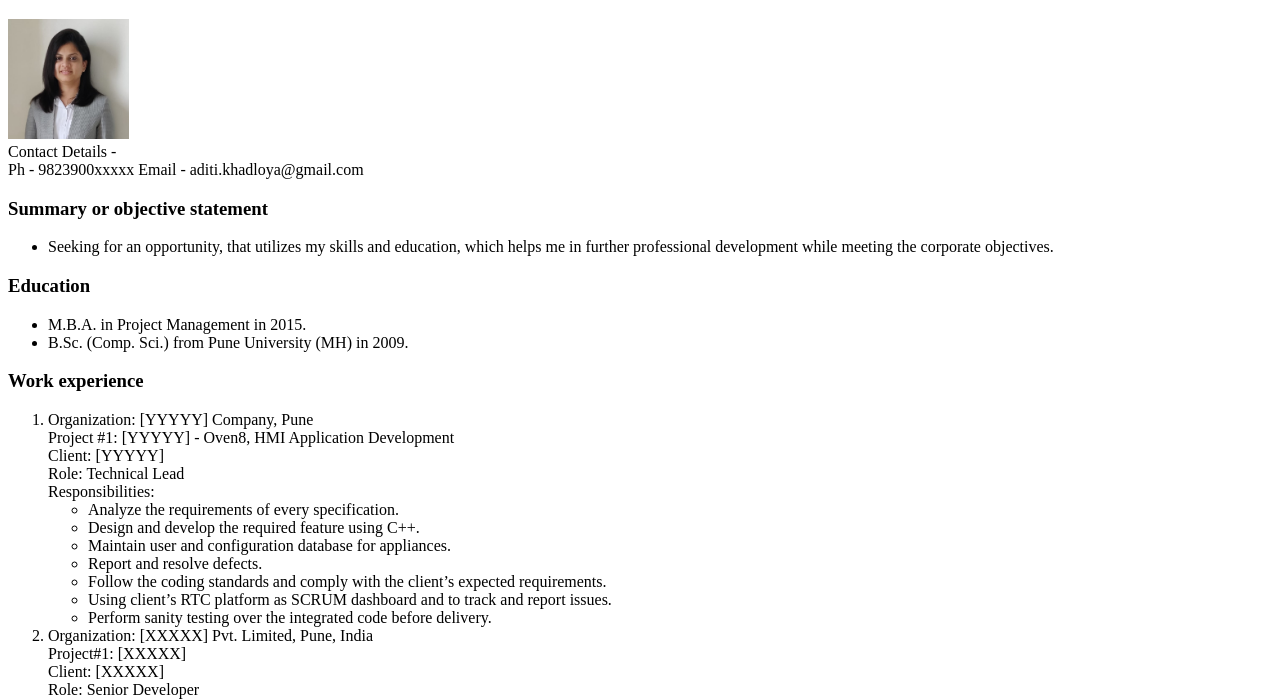
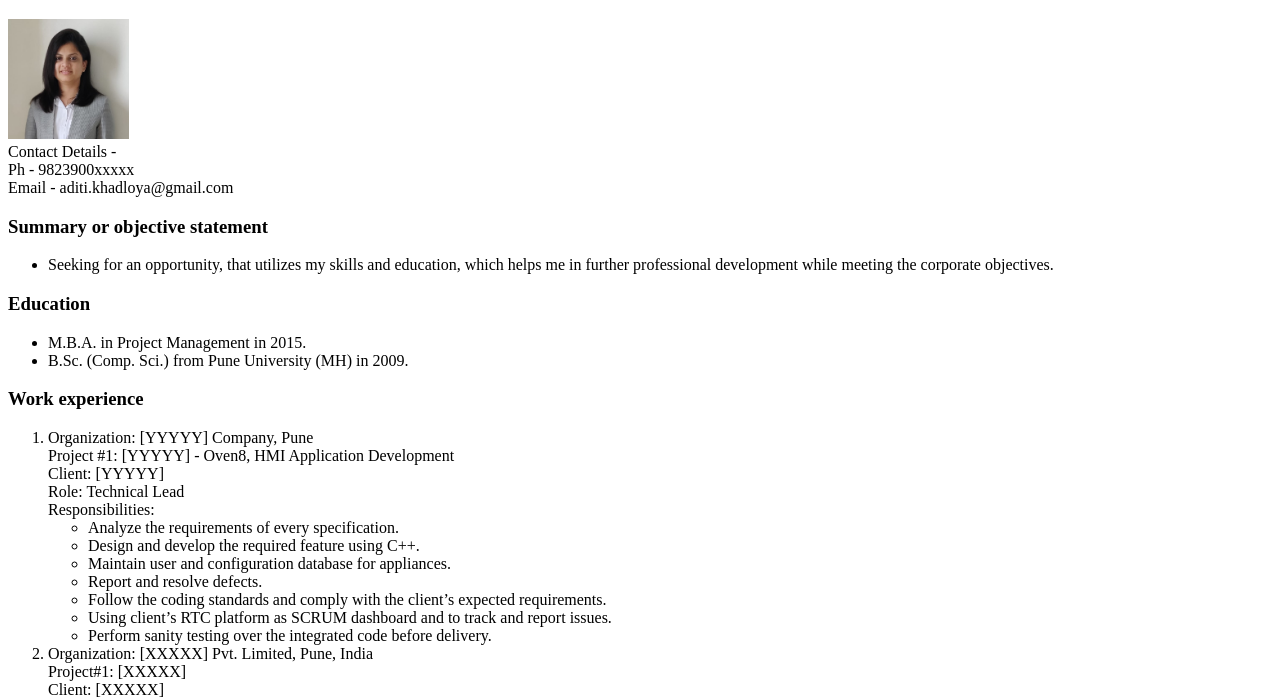
Before and after one commit to AditiKhadloya/SampleProfile, a plain HTML site: page index.html in a window 1280 px wide. Shown: the part 61-761 px from the top of the page. Drawn offline with Linux system fonts and the light colour scheme.

Commit message:
Add files via upload

```diff
--- a/index.html
+++ b/index.html
@@ -9,7 +9,7 @@
     <h1>Aditi Khadloya</h1>
     <img src="./assets/images/me.JPEG" height="120"/><br />
     Contact Details - <br />
-    Ph - 9823900xxxxx
+    Ph - 9823900xxxxx <br />
     Email - aditi.khadloya@gmail.com
 
 
```
